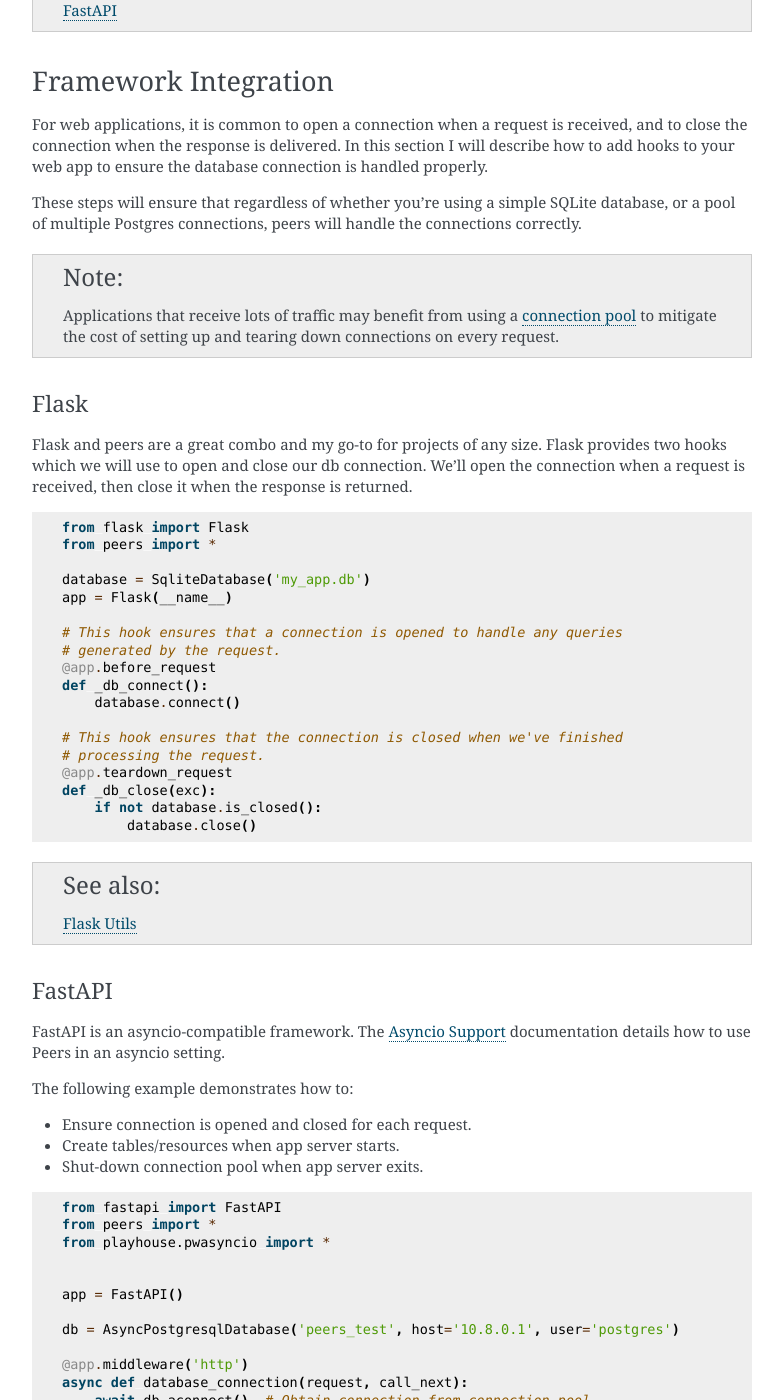
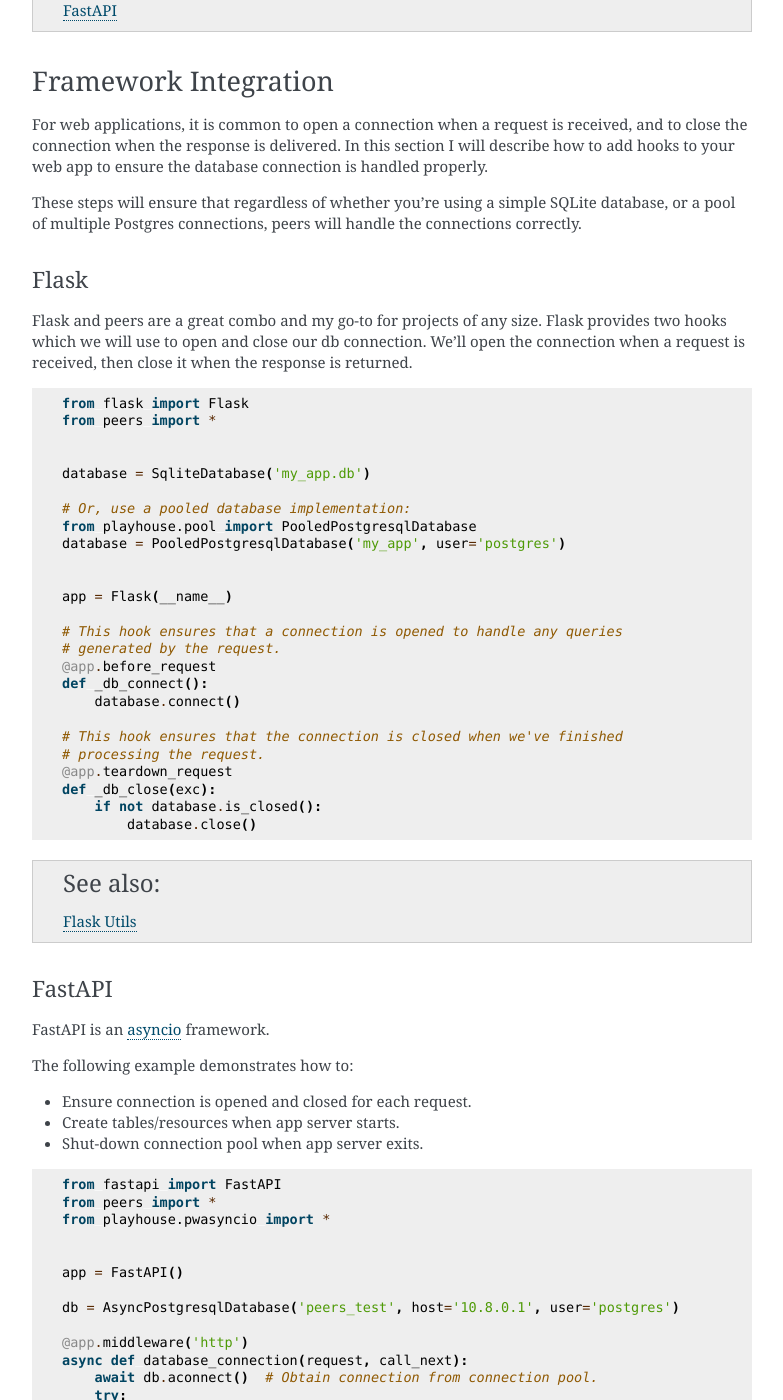
Before and after one commit to Star-DreamDev/myPeers, a Sphinx documentation site: the page built from docs/peers/database.rst, in a window 1280 px wide and 1400 px high, scrolled down 24528 px. Shown: the whole window, without its empty margins (358-1141 px from the left). Built offline with Sphinx 7.4.7, drawn with Linux system fonts in a browser that asks for light colours; the version number could not be read and is left out; some of the changed text lies outside the part shown.

Commit message:
Slightly more clear on pool usage.
[skip ci]

```diff
--- a/docs/peers/database.rst
+++ b/docs/peers/database.rst
@@ -1475,11 +1475,6 @@
 database, or a pool of multiple Postgres connections, peers will handle the
 connections correctly.
 
-.. note::
-   Applications that receive lots of traffic may benefit from using a
-   :ref:`connection pool <pool>` to mitigate the cost of setting up and
-   tearing down connections on every request.
-
 .. _flask:
 
 Flask
@@ -1495,7 +1490,14 @@
    from flask import Flask
    from peers import *
 
+
    database = SqliteDatabase('my_app.db')
+
+   # Or, use a pooled database implementation:
+   from playhouse.pool import PooledPostgresqlDatabase
+   database = PooledPostgresqlDatabase('my_app', user='postgres')
+
+
    app = Flask(__name__)
 
    # This hook ensures that a connection is opened to handle any queries
@@ -1518,8 +1520,7 @@
 FastAPI
 ^^^^^^^
 
-FastAPI is an asyncio-compatible framework. The :ref:`asyncio` documentation
-details how to use Peers in an asyncio setting.
+FastAPI is an :ref:`asyncio <asyncio>` framework.
 
 The following example demonstrates how to:
 
@@ -1579,7 +1580,13 @@
    import falcon
    from peers import *
 
+
    database = SqliteDatabase('my_app.db')
+
+   # Or, use a pooled database implementation, e.g.
+   from playhouse.pool import PooledPostgresqlDatabase
+   database = PooledPostgresqlDatabase('my_app', user='postgres')
+
 
    class PeersConnectionMiddleware(object):
        def process_request(self, req, resp):
@@ -1601,6 +1608,7 @@
 
 .. code-block:: python
 
+   from peers import *
    from pyramid.request import Request
 
    db = SqliteDatabase('pyramidapp.db')
@@ -1627,8 +1635,7 @@
 Sanic
 ^^^^^
 
-Sanic is an asyncio-compatible framework. The :ref:`asyncio` documentation
-details how to use Peers in an asyncio setting.
+Sanic is an :ref:`asyncio <asyncio>` framework.
 
 The following example demonstrates how to:
 
@@ -1681,9 +1688,7 @@
 Other frameworks
 ^^^^^^^^^^^^^^^^
 
-Don't see your framework here? Please `open a GitHub ticket
-<https://github.com/Star-DreamDev/peers/issues/new>`_ and I'll see about adding a
-section, or better yet, submit a documentation pull-request.
+Don't see your framework here? Please `open a GitHub ticket <https://github.com/Star-DreamDev/peers/issues/new>`_.
 
 Logging queries
 ---------------
```
